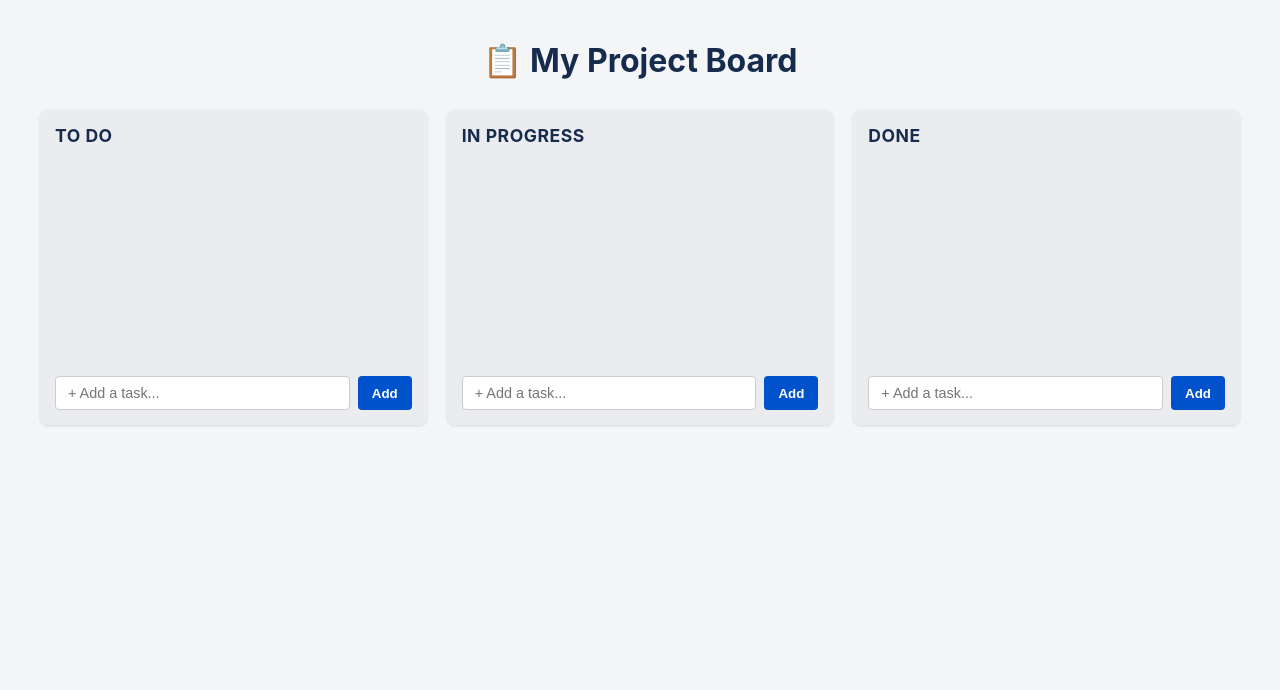
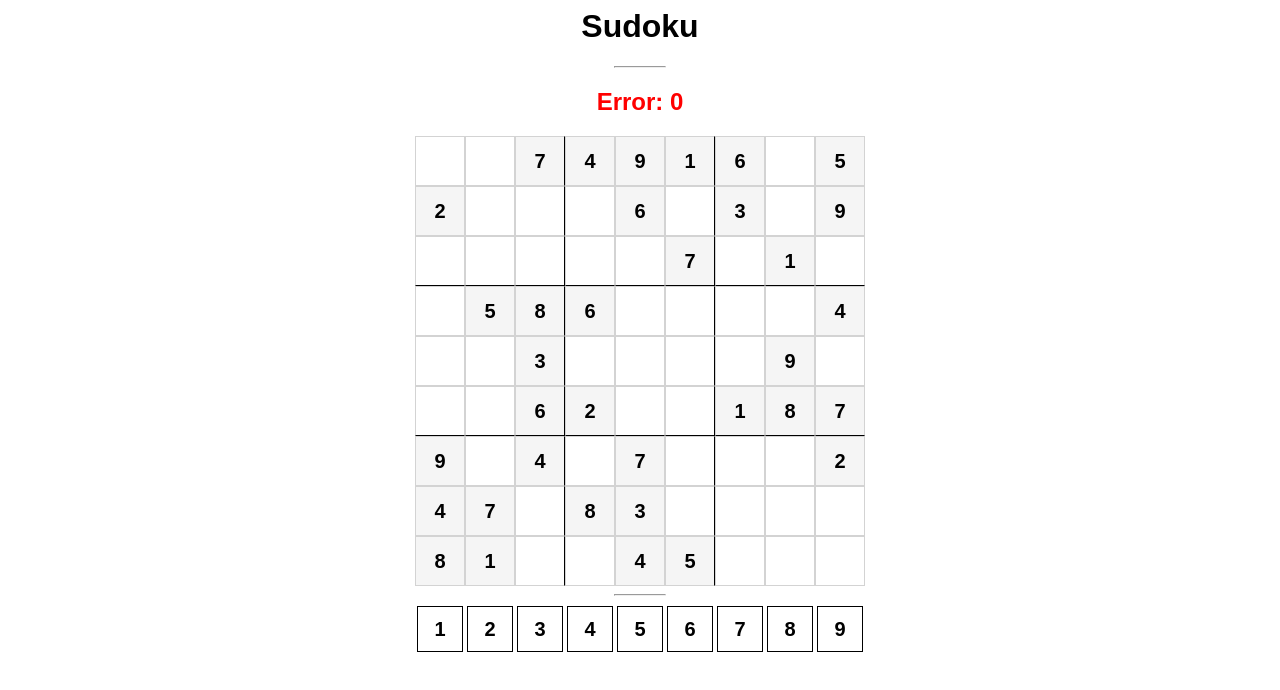
Before and after one commit to akshara297/Build_With_Udyami, a website: page index.html in a window 1280 px wide. Drawn offline with Linux system fonts and the light colour scheme.

Commit message:
Add files via upload
Sudoku Game

```diff
--- a/index.html
+++ b/index.html
@@ -1,43 +1,30 @@
-<!DOCTYPE html>
-<html lang="en">
-<head>
-    <meta charset="UTF-8">
-    <meta name="viewport" content="width=device-width, initial-scale=1.0">
-    <title>Minimalist Kanban Board</title>
-    <link rel="stylesheet" href="style.css">
-</head>
+<html>
+    <head>
+        <meta charset="UTF-8">
+        <meta name="viewport" content="width=device-width, initial-scale=1.0 , user-scalable=no">
+        <title>Sudoku</title>
+
+        <link rel="stylesheet" href="sudoku.css">
+        <script src="sudoku.js"></script>
+    </head>
+
 <body>
+    <h1>Sudoku</h1>
+    <hr>
+    <h2 id="errors">Error: 0</h2>
 
-    <header>
-        <h1>📋 My Project Board</h1>
-    </header>
-
-    <main class="board-container">
-    <section class="column" id="to-do">
-        <h2>To Do</h2>
-        <div class="task-list" id="list-to-do"></div> <div class="add-task-container">
-            <input type="text" placeholder="+ Add a task..." class="task-input">
-            <button class="add-btn">Add</button>
-        </div>
-    </section>
-
-    <section class="column" id="in-progress">
-        <h2>In Progress</h2>
-        <div class="task-list" id="list-in-progress"></div> <div class="add-task-container">
-            <input type="text" placeholder="+ Add a task..." class="task-input">
-            <button class="add-btn">Add</button>
-        </div>
-    </section>
-
-    <section class="column" id="done">
-        <h2>Done</h2>
-        <div class="task-list" id="list-done"></div> <div class="add-task-container">
-            <input type="text" placeholder="+ Add a task..." class="task-input">
-            <button class="add-btn">Add</button>
-        </div>
-    </section>
-</main>
-
-    <script src="script.js"></script>
+    <div id="board"></div>
+    <hr>
+    <div id="digits">
+        <div id="1" class ="number">1</div>
+        <div id="2" class ="number">2</div>
+        <div id="3" class ="number">3</div>
+        <div id="4" class ="number">4</div>
+        <div id="5" class ="number">5</div>
+        <div id="6" class ="number">6</div>
+        <div id="7" class ="number">7</div>
+        <div id="8" class ="number">8</div>
+        <div id="9" class ="number">9</div>
+    </div>
 </body>
 </html>
```
